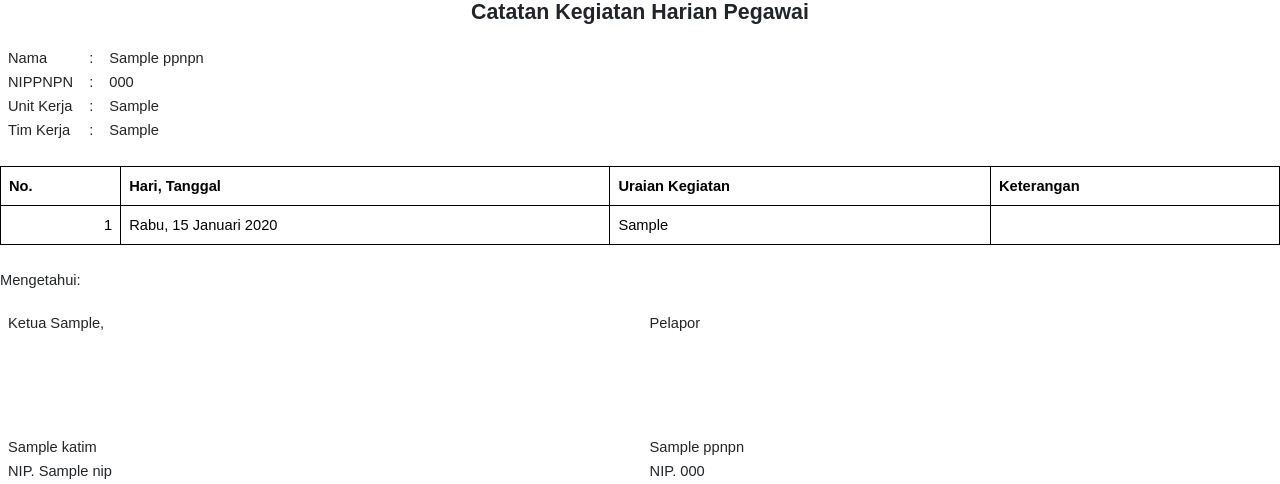
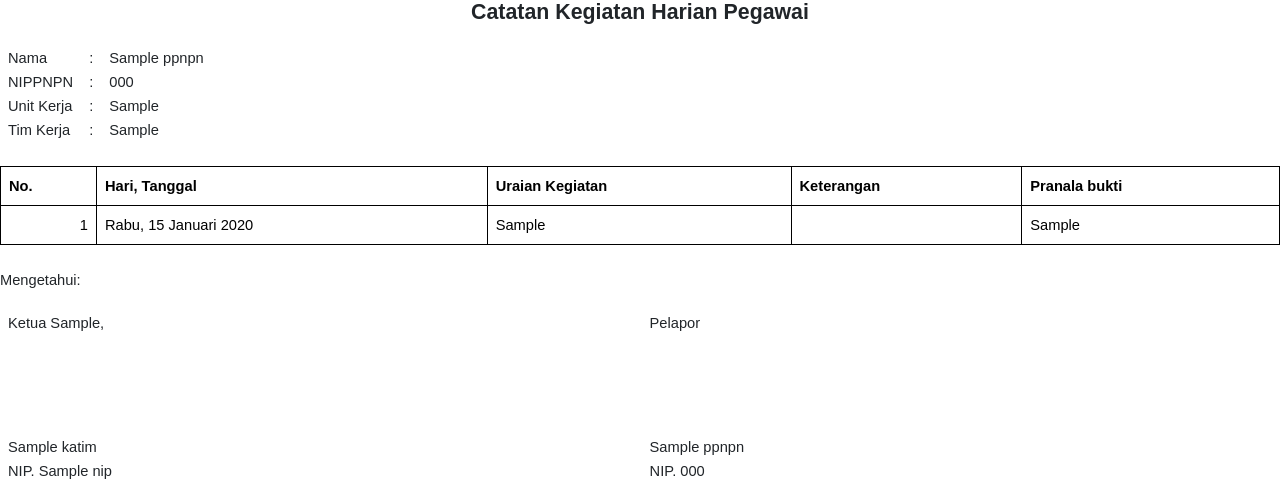
Before and after one commit to GottfriedCP/logbook_ppnpn, a Django app: template logbook_ppnpn/templates/logbook_ppnpn/cetak_logbook.html in a window 1280 px wide. Shown: the top 484 px of the page. Run offline with Django 5.2, Linux system fonts and the light colour scheme; tables that the repository leaves empty hold one stand-in row (values such as "Sample post"); the template is opened without the code that fills it: values that come from a table or form of the project are taken from there, most other values are stand-ins (such as "Sample title", 1, 10 or a date in 2020); parts of the project's set-up code (start-up, migrations or seed data) failed here and were passed over; some libraries are stand-ins or nearby versions.

Commit message:
tambah pranala bukti

```diff
--- a/logbook_ppnpn/templates/logbook_ppnpn/cetak_logbook.html
+++ b/logbook_ppnpn/templates/logbook_ppnpn/cetak_logbook.html
@@ -123,6 +123,7 @@
                 <th>Hari, Tanggal</th>
                 <th>Uraian Kegiatan</th>
                 <th>Keterangan</th>
+                <th>Pranala bukti</th>
             </tr>
         </thead>
         <tbody>
@@ -132,6 +133,7 @@
                 <td>{{ c.tanggal|date:'l, j F Y' }}</td>
                 <td>{{ c.rincian }}</td>
                 <td></td>
+                <td>{{ c.tautan_dakung|default:'-' }}</td>
             </tr>
             {% endfor %}
         </tbody>
```
